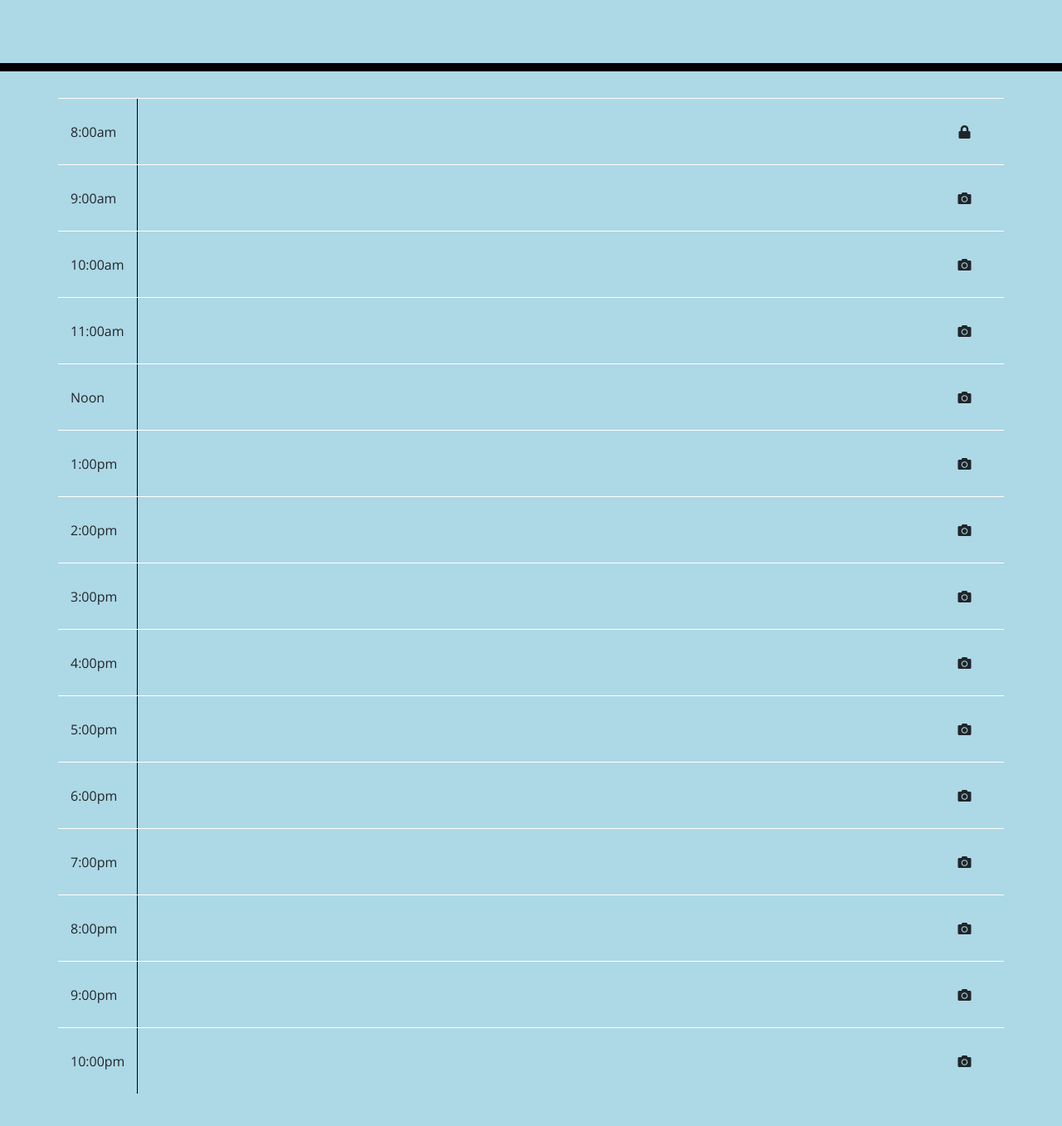
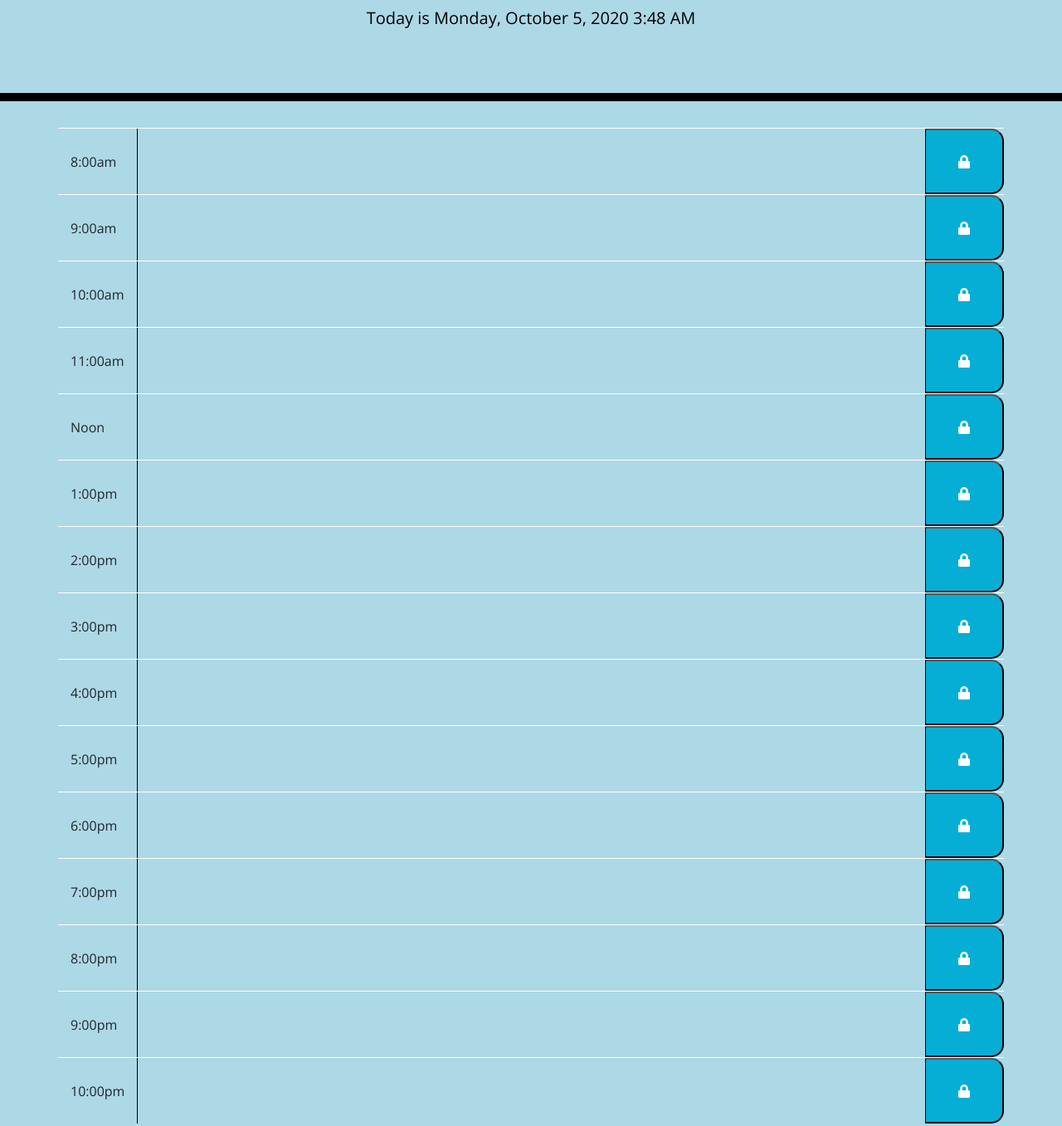
Before and after one commit to CKalama/Hour-to-Hour-Scheduler, a plain HTML site: page index.html in a window 1280 px wide. Shown: the part 182-1539 px from the top of the page at 83% size. Drawn offline with nearby package versions, Linux system fonts and the light colour scheme.

Commit message:
Added moment.js logic to display the date

```diff
--- a/index.html
+++ b/index.html
@@ -19,6 +19,7 @@
       rel="stylesheet"
     />
     <script src="https://code.jquery.com/jquery-3.4.1.min.js"></script>
+    <script src="https://cdnjs.cloudflare.com/ajax/libs/moment.js/2.24.0/moment.min.js"></script>
     <link rel="stylesheet" href="style.css" />
     <title>Work Day Scheduler</title>
   </head>
@@ -36,105 +37,105 @@
               8:00am
           </div>
           <textarea class="col-md-10 user-text"></textarea>
-          <button class="btn col-md-1"><i class="fas fa-lock"></i></button>
+          <button class="saveBtn col-md-1"><i class="fas fa-lock"></i></button>
       </div>
       <div class="row" id="hour-2">
         <div class="col-md-1">
             9:00am
         </div>
         <textarea class="col-md-10 user-text"></textarea>
-        <button class="btn col-md-1"><i class="fas fa-camera"></i></button>
+        <button class="saveBtn col-md-1"><i class="fas fa-lock"></i></button>
     </div>
     <div class="row" id="hour-3">
       <div class="col-md-1">
           10:00am
       </div>
       <textarea class="col-md-10 user-text"></textarea>
-      <button class="btn col-md-1"><i class="fas fa-camera"></i></button>
+      <button class="saveBtn col-md-1"><i class="fas fa-lock"></i></button>
   </div>
     <div class="row" id="hour-4">
       <div class="col-md-1">
         11:00am
     </div>
     <textarea class="col-md-10 user-text"></textarea>
-    <button class="btn col-md-1"><i class="fas fa-camera"></i></button>
+    <button class="saveBtn col-md-1"><i class="fas fa-lock"></i></button>
   </div>
     <div class="row" id="hour-5">
       <div class="col-md-1">
           Noon
       </div>
   <textarea class="col-md-10 user-text"></textarea>
-  <button class="btn col-md-1"><i class="fas fa-camera"></i></button>
+  <button class="saveBtn col-md-1"><i class="fas fa-lock"></i></button>
     </div>
     <div class="row" id="hour-6">
      <div class="col-md-1">
       1:00pm
       </div>
   <textarea class="col-md-10 user-text" ></textarea>
-  <button class="btn col-md-1"><i class="fas fa-camera"></i></button>
+  <button class="saveBtn col-md-1"><i class="fas fa-lock"></i></button>
       </div>
 <div class="row" id="hour-7">
   <div class="col-md-1">
       2:00pm
   </div>
   <textarea class="col-md-10 user-text"></textarea>
-  <button class="btn col-md-1"><i class="fas fa-camera"></i></button>
+  <button class="saveBtn col-md-1"><i class="fas fa-lock"></i></button>
 </div>
 <div class="row" id="hour-8">
   <div class="col-md-1">
       3:00pm
   </div>
   <textarea class="col-md-10 user-text"></textarea>
-  <button class="btn col-md-1"><i class="fas fa-camera"></i></button>
+  <button class="saveBtn col-md-1"><i class="fas fa-lock"></i></button>
 </div>
 <div class="row" id="hour-9">
   <div class="col-md-1">
       4:00pm
   </div>
   <textarea class="col-md-10 user-text"></textarea>
-  <button class="btn col-md-1"><i class="fas fa-camera"></i></button>
+  <button class="saveBtn col-md-1"><i class="fas fa-lock"></i></button>
 </div>
 <div class="row" id="hour-10">
   <div class="col-md-1">
       5:00pm
   </div>
   <textarea class="col-md-10 user-text"></textarea>
-  <button class="btn col-md-1"><i class="fas fa-camera"></i></button>
+  <button class="saveBtn col-md-1"><i class="fas fa-lock"></i></button>
 </div>
 <div class="row" id="hour-11">
   <div class="col-md-1">
       6:00pm
   </div>
   <textarea class="col-md-10 user-text"></textarea>
-  <button class="btn col-md-1"><i class="fas fa-camera"></i></button>
+  <button class="saveBtn col-md-1"><i class="fas fa-lock"></i></button>
 </div>
 <div class="row" id="hour-12">
   <div class="col-md-1">
       7:00pm
   </div>
   <textarea class="col-md-10 user-text"></textarea>
-  <button class="btn col-md-1"><i class="fas fa-camera"></i></button>
+  <button class="saveBtn col-md-1"><i class="fas fa-lock"></i></button>
 </div>
 <div class="row" id="hour-13">
   <div class="col-md-1">
       8:00pm
   </div>
   <textarea class="col-md-10 user-text"></textarea>
-  <button class="btn col-md-1"><i class="fas fa-camera"></i></button>
+  <button class="saveBtn col-md-1"><i class="fas fa-lock"></i></button>
 </div>
 <div class="row" id="hour-14">
   <div class="col-md-1">
       9:00pm
   </div>
   <textarea class="col-md-10 user-text"></textarea>
-  <button class="btn col-md-1"><i class="fas fa-camera"></i></button>
+  <button class="saveBtn col-md-1"><i class="fas fa-lock"></i></button>
 </div>
 <div class="row" id="hour-15">
   <div class="col-md-1">
       10:00pm
   </div>
   <textarea class="col-md-10 user-text"></textarea>
-  <button class="btn col-md-1"><i class="fas fa-camera"></i></button>
+  <button class="saveBtn col-md-1"><i class="fas fa-lock"></i></button>
 </div>
 
 
@@ -223,6 +224,6 @@
     </div>
     <script src="script.js"></script>
 
-    <script src="https://cdnjs.cloudflare.com/ajax/libs/moment.js/2.24.0/moment.min.js"></script>
+
   </body>
 </html>
--- a/script.js
+++ b/script.js
@@ -1,7 +1,21 @@
+//Setting up Date
+var date = document.getElementById("currentDay");
+date = moment().format('LLLL');
+
+document.getElementById('currentDay').innerHTML = "Today is " + date;
+
+
+//Setting up Saving an item to Local Storage
 $(document).ready(function() {
     $(".saveBtn").on("click", function(){
         var timeSave = $(this).parent().attr("id");
         var textSave= $(this).siblings(".user-text").val();
         localStorage.setItem(timeSave, textSave);
+        //localStorage.getItem('timeSave');
     })
 });
+
+//Making sure Text will stay on screen when page is refreshed.
+//document.getElementsByClassName("user-text").innerHTML = localStorage.getItem("timeSave");
+//$('.user-text').html(localStorage.timeSave);
+//localStorage.getItem('timeSave');
```
